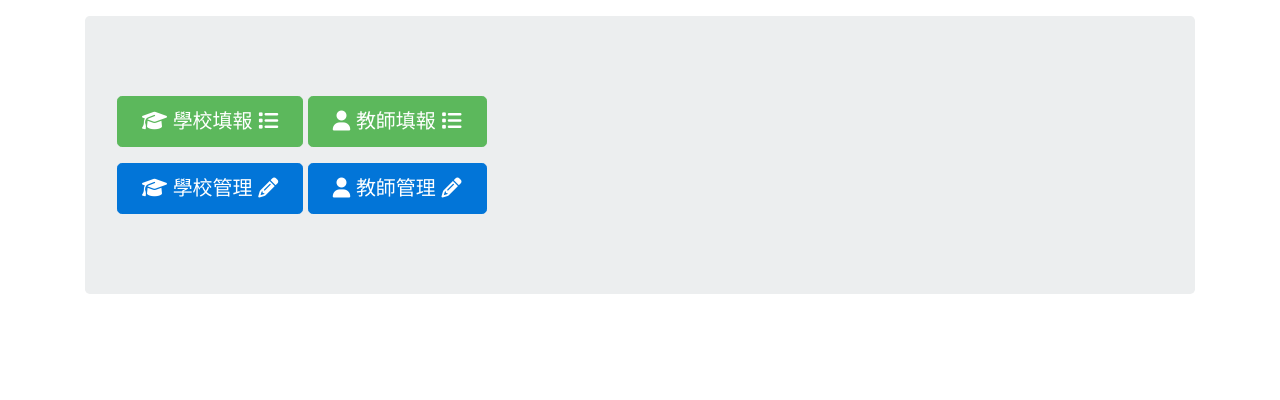
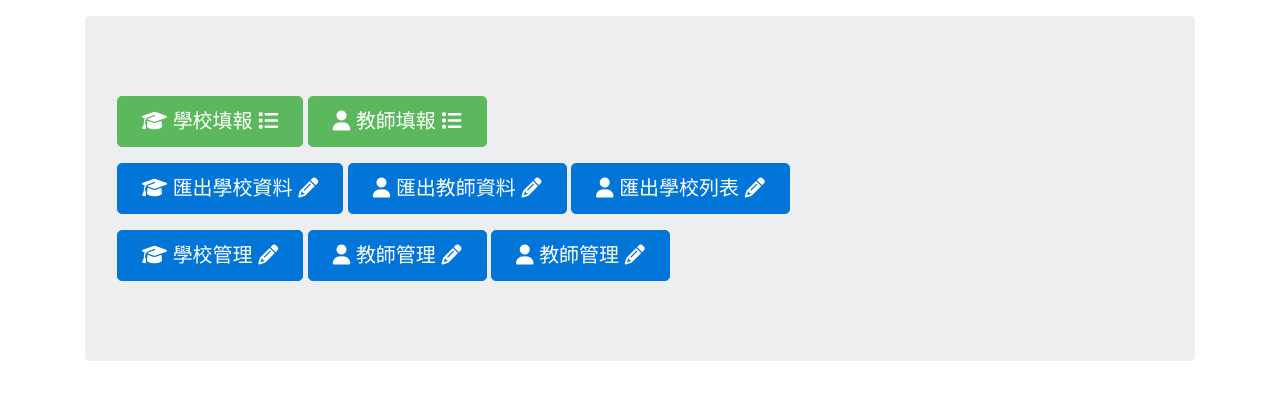
Before and after one commit to Xi-Plus/Teacher-Info, a PHP site: page /teacherinfo/ in a window 1280 px wide. Shown: the part 56-456 px from the top of the page. Run offline with PHP 8.4, Linux system fonts and the light colour scheme; data that the repository does not hold is empty; a stand-in replaces the project's code that opens the database connection; some libraries are stand-ins or nearby versions.

Commit message:
index link

```diff
--- a/index.php
+++ b/index.php
@@ -38,12 +38,34 @@ require("header.php");
 			</a>
 		</p>
 		<p>
-			<a class="btn btn-lg btn-primary" href="<?=$C["path"]?>/manageplans/" role="button">
+			<a class="btn btn-lg btn-primary" href="<?=$C["path"]?>/export/school/" role="button">
+				<i class="fa fa-graduation-cap" aria-hidden="true"></i>
+				匯出學校資料
+				<i class="fa fa-pencil" aria-hidden="true"></i>
+			</a>
+			<a class="btn btn-lg btn-primary" href="<?=$C["path"]?>/export/teacher/" role="button">
+				<i class="fa fa-user" aria-hidden="true"></i>
+				匯出教師資料
+				<i class="fa fa-pencil" aria-hidden="true"></i>
+			</a>
+			<a class="btn btn-lg btn-primary" href="<?=$C["path"]?>/export/schoollist/" role="button">
+				<i class="fa fa-user" aria-hidden="true"></i>
+				匯出學校列表
+				<i class="fa fa-pencil" aria-hidden="true"></i>
+			</a>
+		</p>
+		<p>
+			<a class="btn btn-lg btn-primary" href="<?=$C["path"]?>/manage/schoollist/" role="button">
 				<i class="fa fa-graduation-cap" aria-hidden="true"></i>
 				學校管理
 				<i class="fa fa-pencil" aria-hidden="true"></i>
 			</a>
-			<a class="btn btn-lg btn-primary" href="<?=$C["path"]?>/managefiles/" role="button">
+			<a class="btn btn-lg btn-primary" href="<?=$C["path"]?>/manage/teachertype/" role="button">
+				<i class="fa fa-user" aria-hidden="true"></i>
+				教師管理
+				<i class="fa fa-pencil" aria-hidden="true"></i>
+			</a>
+			<a class="btn btn-lg btn-primary" href="<?=$C["path"]?>/manage/emailtype/" role="button">
 				<i class="fa fa-user" aria-hidden="true"></i>
 				教師管理
 				<i class="fa fa-pencil" aria-hidden="true"></i>
```
